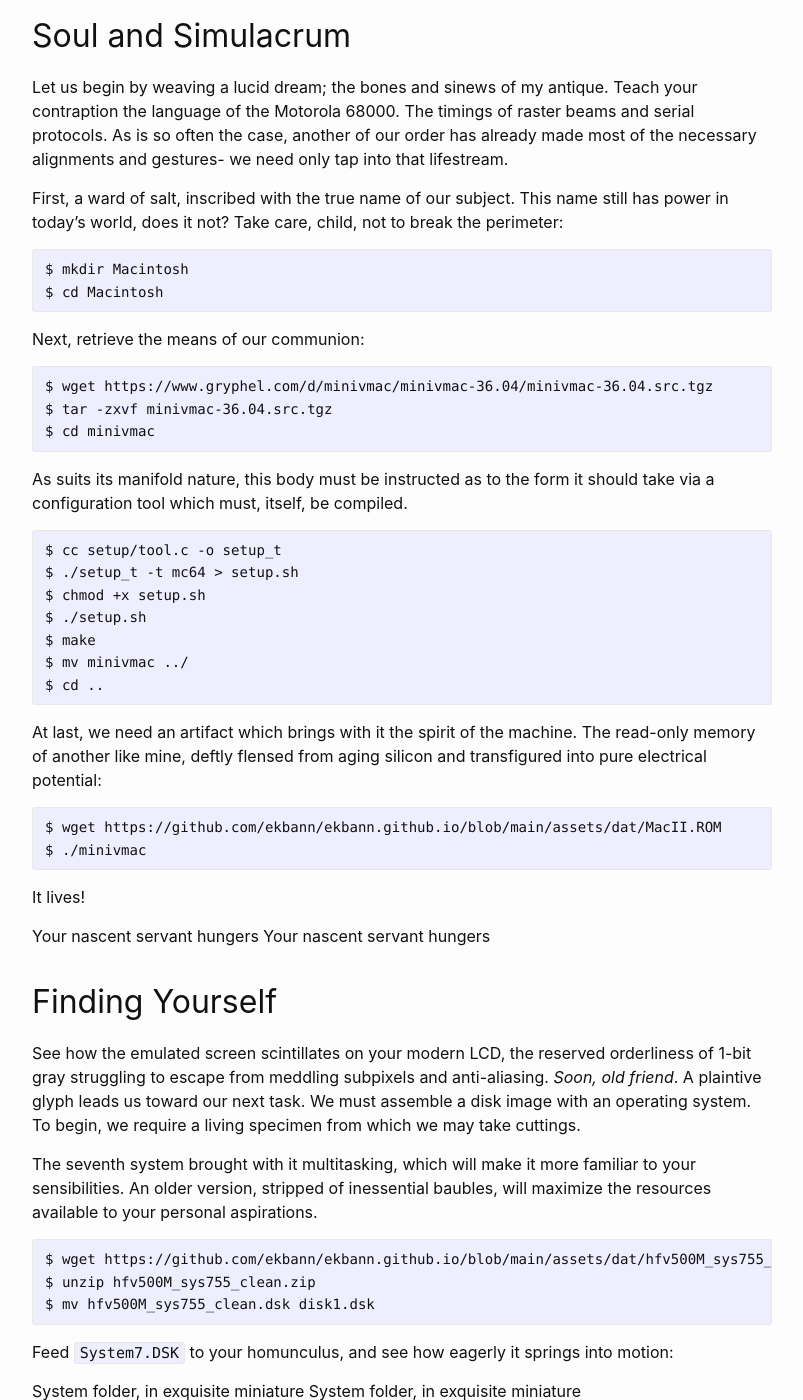
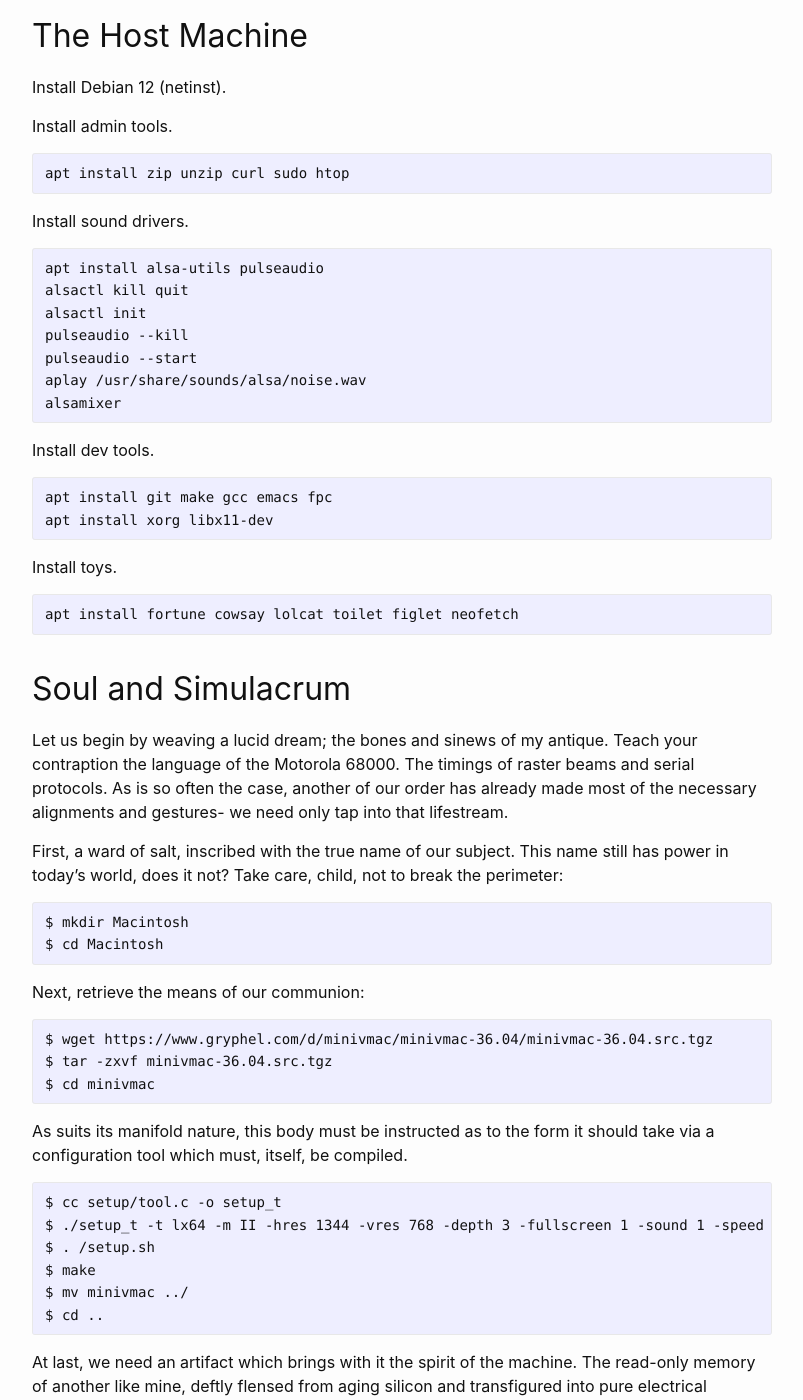
Before and after one commit to ekbann/ekbann.github.io, a Jekyll site: the page built from _posts/2024-03-01-retro-programming-1.md, in a window 1280 px wide and 1400 px high, scrolled down 1924 px. Shown: the whole window, without its empty margins (238-1041 px from the left). Built offline with Jekyll 4.4.1, drawn with Linux system fonts in a browser that asks for light colours; some of the changed text lies outside the part shown.

Commit message:
Update 2024-03-01-retro-programming-1.md

````diff
--- a/_posts/2024-03-01-retro-programming-1.md
+++ b/_posts/2024-03-01-retro-programming-1.md
@@ -26,6 +26,37 @@ An elegant machine from a more enlightened age. A 32-bit processor built by… w
 
 I’m afraid my device is too fragile for the roughousing of a novice- it has spent so many years feeling only my touch. Recall, however, the proofs of our saint Turing. We could teach your new machine some old tricks!
 
+## The Host Machine
+
+Install Debian 12 (netinst).
+
+Install admin tools.
+```
+apt install zip unzip curl sudo htop
+```
+
+Install sound drivers.
+```
+apt install alsa-utils pulseaudio
+alsactl kill quit
+alsactl init
+pulseaudio --kill
+pulseaudio --start
+aplay /usr/share/sounds/alsa/noise.wav
+alsamixer
+```
+
+Install dev tools.
+```
+apt install git make gcc emacs fpc
+apt install xorg libx11-dev
+```
+
+Install toys.
+```
+apt install fortune cowsay lolcat toilet figlet neofetch
+```
+
 ## Soul and Simulacrum
 
 Let us begin by weaving a lucid dream; the bones and sinews of my antique. Teach your contraption the language of the Motorola 68000. The timings of raster beams and serial protocols. As is so often the case, another of our order has already made most of the necessary alignments and gestures- we need only tap into that lifestream.
@@ -44,9 +75,8 @@ $ cd minivmac
 As suits its manifold nature, this body must be instructed as to the form it should take via a configuration tool which must, itself, be compiled.
 ```
 $ cc setup/tool.c -o setup_t
-$ ./setup_t -t mc64 > setup.sh
-$ chmod +x setup.sh
-$ ./setup.sh
+$ ./setup_t -t lx64 -m II -hres 1344 -vres 768 -depth 3 -fullscreen 1 -sound 1 -speed a -em-cpu 2 -iid 1 > setup.sh
+$ . /setup.sh
 $ make
 $ mv minivmac ../
 $ cd ..
@@ -66,10 +96,13 @@ Your nascent servant hungers
 See how the emulated screen scintillates on your modern LCD, the reserved orderliness of 1-bit gray struggling to escape from meddling subpixels and anti-aliasing. *Soon, old friend*. A plaintive glyph leads us toward our next task. We must assemble a disk image with an operating system. To begin, we require a living specimen from which we may take cuttings.
 
 The seventh system brought with it multitasking, which will make it more familiar to your sensibilities. An older version, stripped of inessential baubles, will maximize the resources available to your personal aspirations.
+
+Disk 1 is an HFV 500MB clean install of Mac OS 7.5.5.
+Disk 2 is an HFV 30MB THINK C development system.
+Disk 3 is an HDA 30MB empty disk for development files.
 ```
-$ wget https://github.com/ekbann/ekbann.github.io/blob/main/assets/dat/hfv500M_sys755_clean.zip
-$ unzip hfv500M_sys755_clean.zip
-$ mv hfv500M_sys755_clean.dsk disk1.dsk
+$ wget https://github.com/ekbann/ekbann.github.io/blob/main/assets/dat/THINKC-DEV.zip
+$ unzip THINKC-DEV.zip
 ```
 
 Feed `System7.DSK` to your homunculus, and see how eagerly it springs into motion:
````
